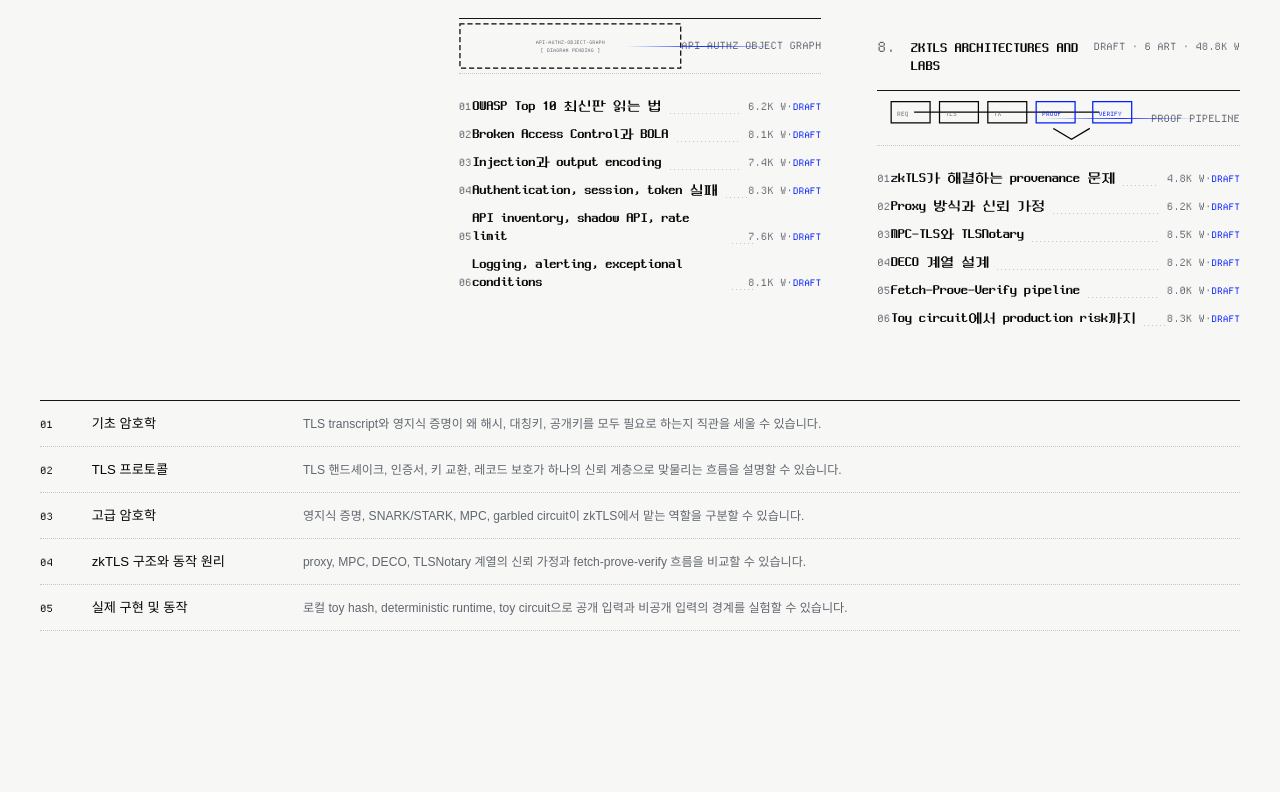
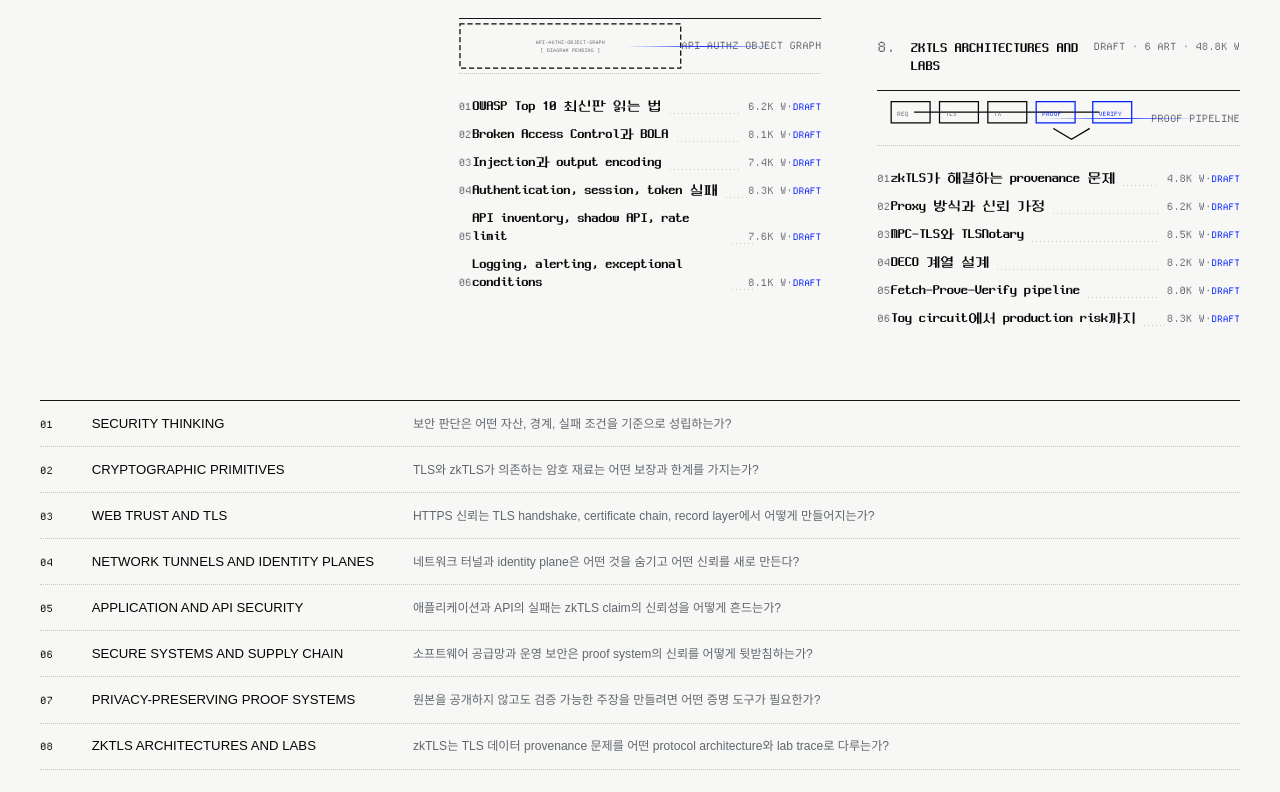
Before and after one commit to gurosawa/zpc, a Next.js app: page / in a window 1280 px wide. Shown: the part 844-1636 px from the top of the page. Before the commit the page ends 1547 px from the top, so only its background shows below. Built offline with nearby package versions, Linux system fonts and the light colour scheme.

Commit message:
fix: render markdown tables and update home chapter index

```diff
--- a/app/globals.css
+++ b/app/globals.css
@@ -574,7 +574,7 @@ textarea:focus-visible {
   border-bottom: 1px dotted var(--border-light);
   display: grid;
   gap: 1.2rem;
-  grid-template-columns: 3.5rem 18rem minmax(0, 1fr);
+  grid-template-columns: 3.5rem minmax(18rem, 28rem) minmax(0, 1fr);
   padding: 1.15rem 0;
   text-decoration: none;
 }
@@ -582,6 +582,7 @@ textarea:focus-visible {
 .chapter-index strong {
   font-size: 1.2rem;
   font-weight: 400;
+  overflow-wrap: anywhere;
 }
 
 .chapter-index small {
@@ -796,6 +797,51 @@ textarea:focus-visible {
 .doc-content ul,
 .doc-content ol {
   padding-left: 2.2rem;
+}
+
+.mdx-table-scroll {
+  border-bottom: 1px solid var(--border);
+  border-top: 1px solid var(--border);
+  margin: 2.2rem 0;
+  overflow-x: auto;
+  width: 100%;
+}
+
+.doc-content table {
+  border-collapse: collapse;
+  font-size: 1.05rem;
+  line-height: 1.55;
+  min-width: 42rem;
+  width: 100%;
+}
+
+.doc-content th,
+.doc-content td {
+  border-bottom: 1px dotted var(--border-light);
+  padding: 0.85rem 1rem 0.85rem 0;
+  text-align: left;
+  vertical-align: top;
+}
+
+.doc-content tr:last-child td {
+  border-bottom: 0;
+}
+
+.doc-content th {
+  color: var(--text-secondary);
+  font-family: var(--font-technical);
+  font-size: 0.95rem;
+  font-weight: 400;
+  letter-spacing: 0.02em;
+  text-transform: uppercase;
+  white-space: nowrap;
+}
+
+.doc-content td:first-child {
+  color: var(--text-primary);
+  font-family: var(--font-technical);
+  font-size: 0.98rem;
+  white-space: nowrap;
 }
 
 .doc-content pre {
--- a/app/guide/[chapterSlug]/page.tsx
+++ b/app/guide/[chapterSlug]/page.tsx
@@ -1,6 +1,7 @@
 import { MDXRemote } from "next-mdx-remote/rsc";
 import Link from "next/link";
 import { notFound } from "next/navigation";
+import remarkGfm from "remark-gfm";
 import { GuideShell } from "@/components/guide-shell";
 import { MiniToc } from "@/components/mini-toc";
 import { mdxComponents } from "@/components/mdx-components";
@@ -80,7 +81,11 @@ export default async function ChapterPage({ params }: PageProps) {
               <dd>{chapter.guidingQuestion}</dd>
             </div>
           </dl>
-          <MDXRemote source={chapter.body} components={mdxComponents} />
+          <MDXRemote
+            source={chapter.body}
+            components={mdxComponents}
+            options={{ mdxOptions: { remarkPlugins: [remarkGfm] } }}
+          />
           <nav className="chapter-footer" aria-label="Chapter navigation">
             {previousChapter ? (
               <Link href={`/guide/${previousChapter.slug}`}>
--- a/app/page.tsx
+++ b/app/page.tsx
@@ -133,12 +133,12 @@ export default function Home() {
           </div>
         </nav>
 
-        <section className="chapter-index" aria-label="현재 구현된 챕터">
-          {chapters.map((chapter) => (
-            <Link key={chapter.slug} href={`/guide/${chapter.slug}`}>
-              <span>{String(chapter.order).padStart(2, "0")}</span>
-              <strong>{chapter.title}</strong>
-              <small>{chapter.readerPromise}</small>
+        <section className="chapter-index" aria-label="전체 챕터 인덱스">
+          {tocSections.map((section) => (
+            <Link key={section.id} href={sectionHref(section)}>
+              <span>{String(section.order).padStart(2, "0")}</span>
+              <strong>{section.title}</strong>
+              <small>{section.subtitle}</small>
             </Link>
           ))}
         </section>
--- a/components/article-page-shell.tsx
+++ b/components/article-page-shell.tsx
@@ -1,5 +1,6 @@
 import { MDXRemote } from "next-mdx-remote/rsc";
 import Link from "next/link";
+import remarkGfm from "remark-gfm";
 import { ArtifactDiagram } from "@/components/artifact-diagram";
 import { GuideShell } from "@/components/guide-shell";
 import { mdxComponents } from "@/components/mdx-components";
@@ -156,7 +157,11 @@ export function ArticlePageShell({
           <div className="article-prose-column">
             {hasFullDraft ? (
               <section className="article-draft-mdx" aria-label="Full article draft">
-                <MDXRemote source={fullDraftBody} components={mdxComponents} />
+                <MDXRemote
+                  source={fullDraftBody}
+                  components={mdxComponents}
+                  options={{ mdxOptions: { remarkPlugins: [remarkGfm] } }}
+                />
               </section>
             ) : (
               <RoadmapDraft article={article} />
--- a/components/mdx-components.tsx
+++ b/components/mdx-components.tsx
@@ -38,9 +38,18 @@ function createHeading(level: 2 | 3) {
   };
 }
 
+function Table({ children, ...props }: ComponentPropsWithoutRef<"table">) {
+  return (
+    <div className="mdx-table-scroll">
+      <table {...props}>{children}</table>
+    </div>
+  );
+}
+
 export const mdxComponents = {
   h2: createHeading(2),
   h3: createHeading(3),
+  table: Table,
   ArtifactDiagram,
   InteractiveTLS,
   PipelineDiagram,
--- a/package.json
+++ b/package.json
@@ -20,7 +20,8 @@
     "next": "16.2.10",
     "next-mdx-remote": "^6.0.0",
     "react": "19.2.7",
-    "react-dom": "19.2.7"
+    "react-dom": "19.2.7",
+    "remark-gfm": "^4.0.1"
   },
   "devDependencies": {
     "@tailwindcss/postcss": "^4",
```
Also changed, not shown: 1 other file (tests, documents, lock files or other folders).
